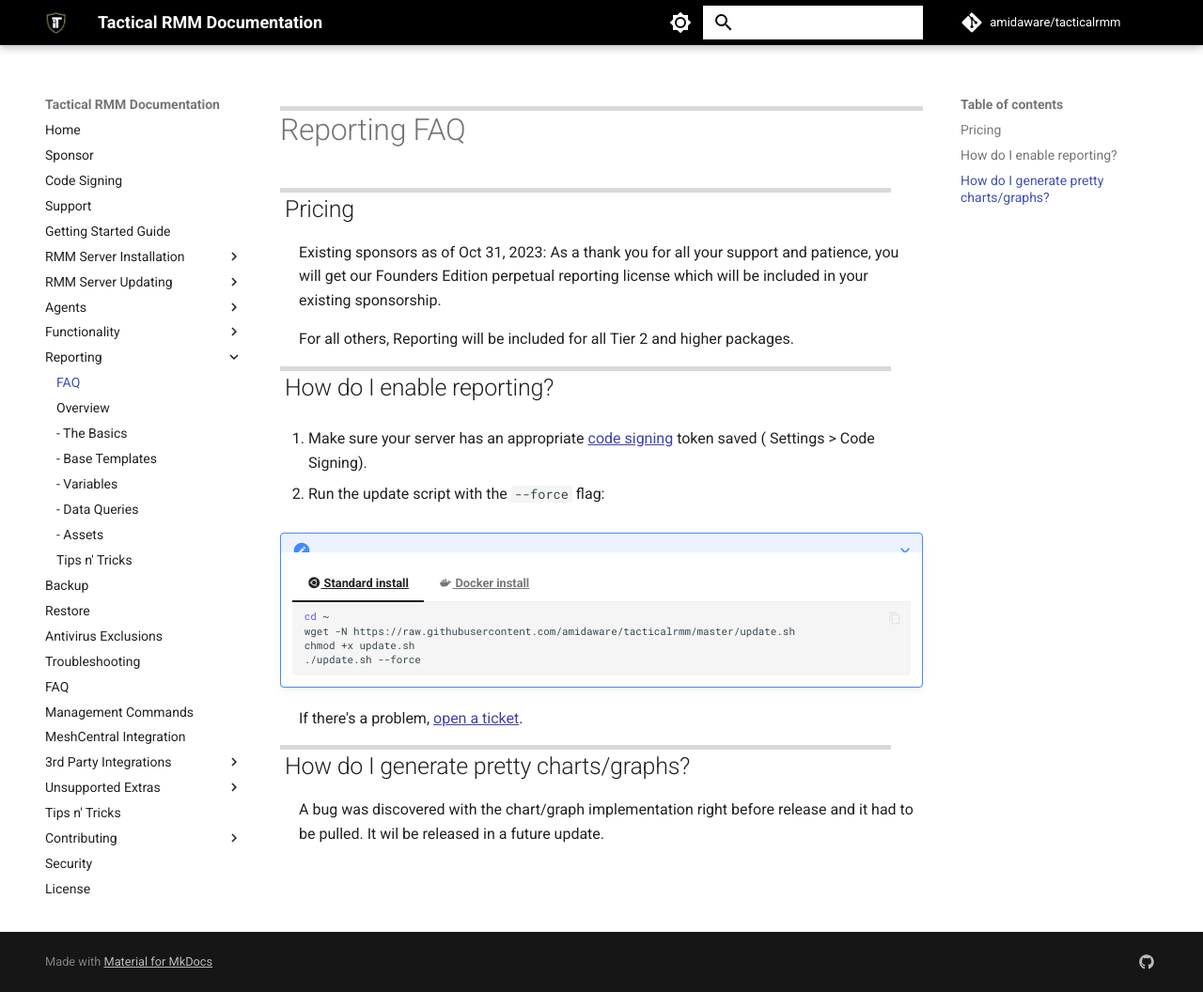
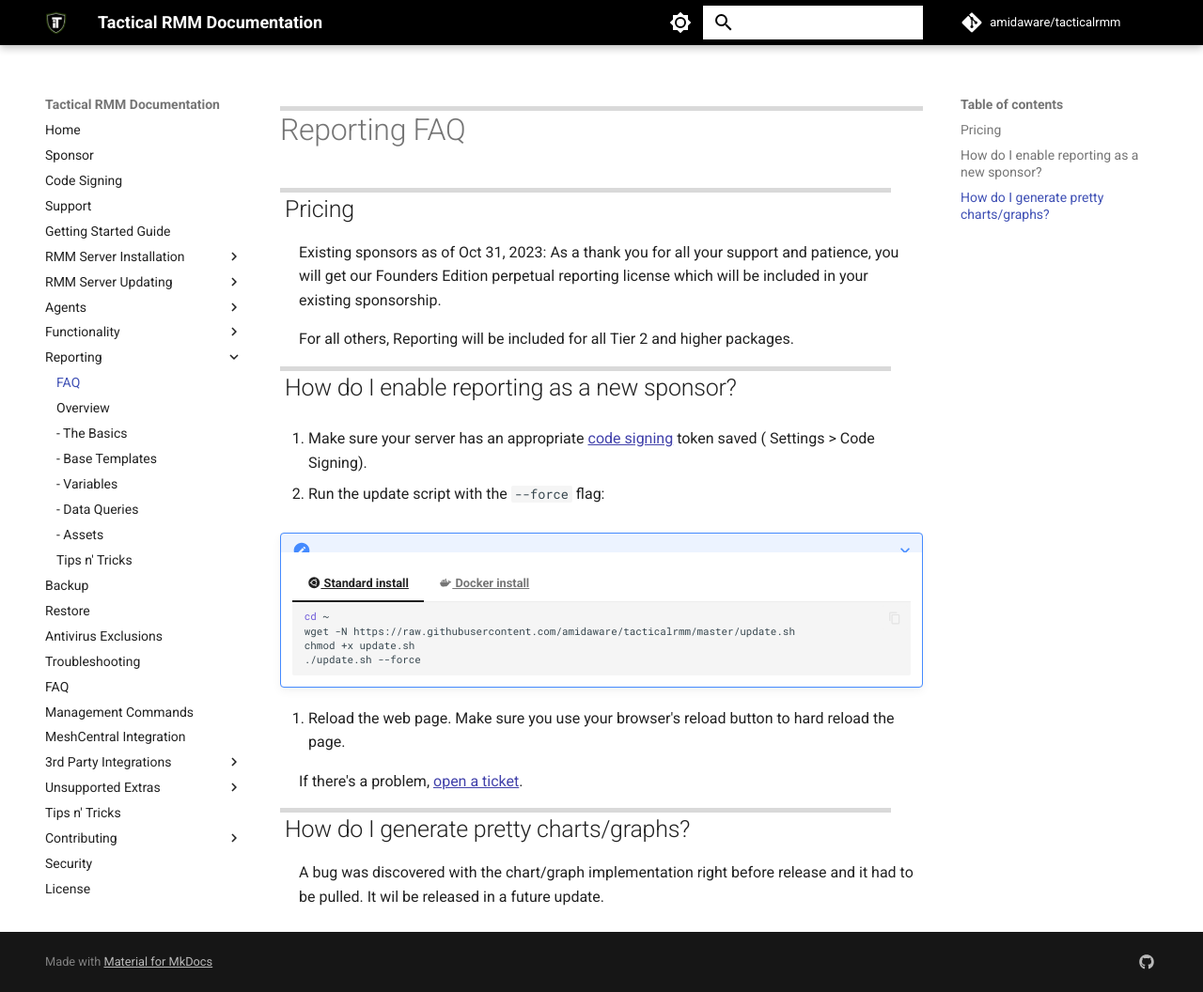
Before and after one commit to amidaware/trmm-docs, an MkDocs documentation site: the page built from docs/ee/reporting/faq.md, in a window 1280 px wide and 1056 px high. Shown: the whole window at 94% size. Built offline with MkDocs 1.6.1 and Material for MkDocs 9.7.7, drawn with Linux system fonts in a browser that asks for light colours; comment, search, counter and statistics services are not loaded.

Commit message:
add note about refresh

````diff
--- a/docs/ee/reporting/faq.md
+++ b/docs/ee/reporting/faq.md
@@ -6,7 +6,7 @@
 
 For all others, Reporting will be included for all Tier 2 and higher packages.
 
-## How do I enable reporting?
+## How do I enable reporting as a new sponsor?
 
 1. Make sure your server has an appropriate [code signing](../../code_signing.md) token saved ( Settings > Code Signing).
 
@@ -30,6 +30,7 @@
         docker compose up -d
         ```
 
+3. Reload the web page. Make sure you use your browser's reload button to hard reload the page.
 
 If there's a problem, [open a ticket](https://support.amidaware.com).
 
````
